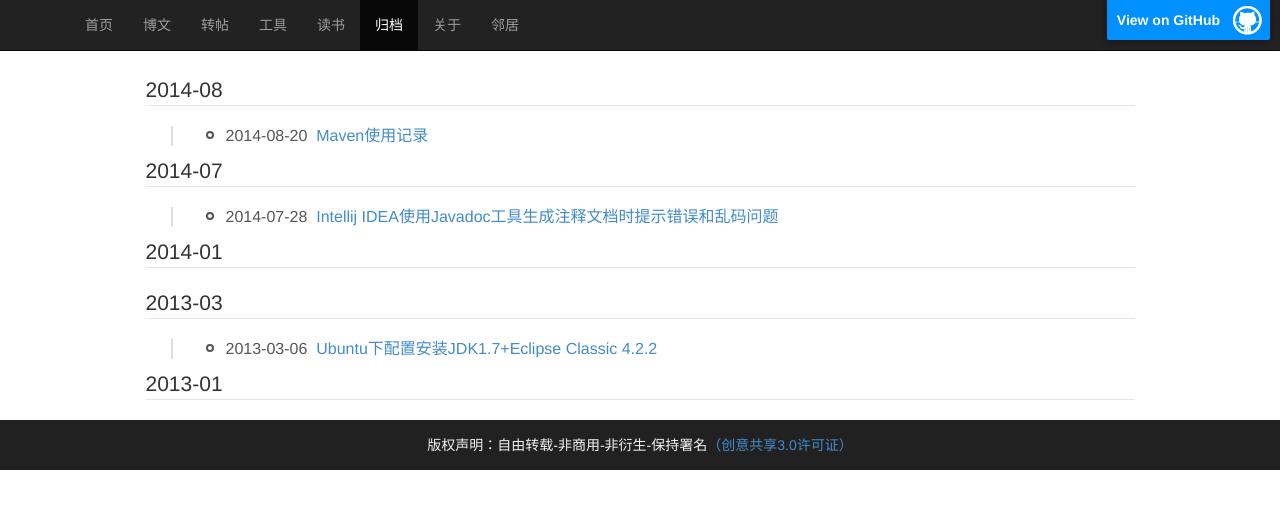
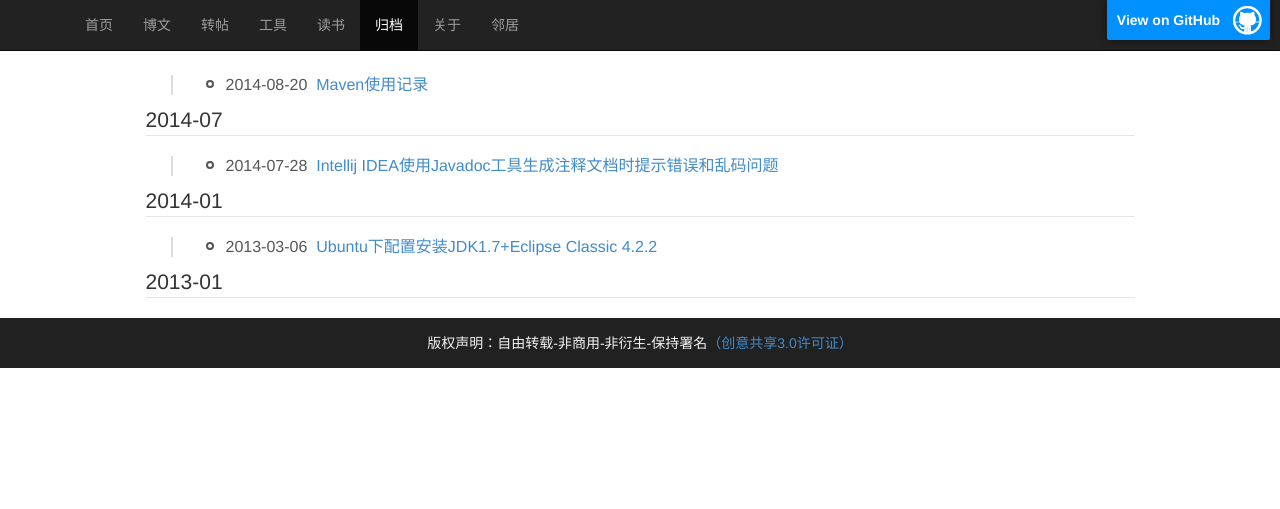
Before and after one commit to sheleng/sheleng.github.io, a Jekyll site: the page built from pages/archive.html, in a window 1280 px wide. Shown: the top 509 px of the page. Built offline with Jekyll 4.4.1, drawn with Linux system fonts in a browser that asks for light colours.

Commit message:
修改归档样式

```diff
--- a/pages/archive.html
+++ b/pages/archive.html
@@ -18,7 +18,6 @@
           <ul>
         {% endif %}
         <li><b></b><span>{{ post.date | date: "%Y-%m-%d" }}&nbsp;&nbsp;<a class="pjaxlink" href="{{ post.url }}">{{ post.title }}</a></span></li>
-      {% endif %}
 
         {% if forloop.last %}
           </ul>
@@ -35,6 +34,7 @@
             {% endif %}
           {% endif %}
         {% endif %}
+      {% endif %}
     {% endfor %}
   </ul>
 </div>
```
Lines whose indentation alone changed are shown as unchanged.
